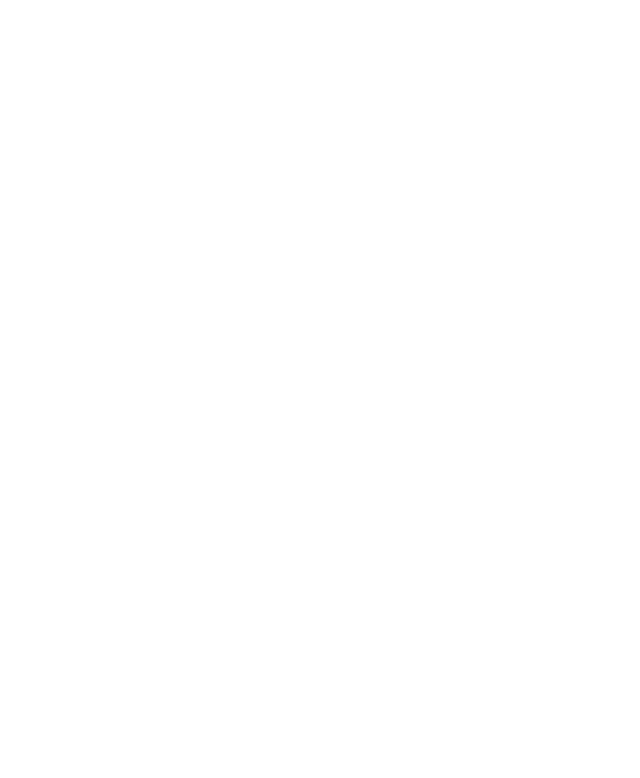
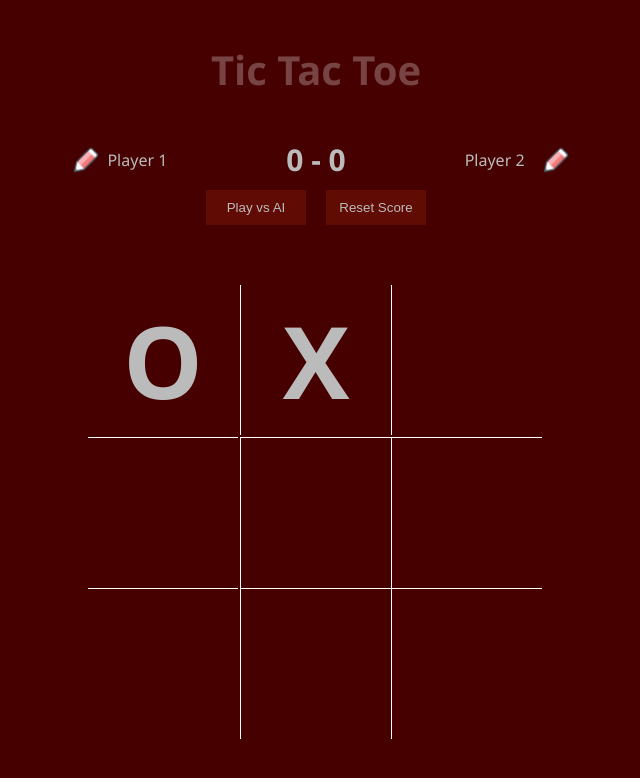
Before and after one commit to MaurizioTonelli/TicTacToe-v2, a plain HTML site: page index.html in a window 1280 px wide. Shown: the whole page, without its empty margins (324-964 px from the left). Drawn offline with Linux system fonts and the light colour scheme.

Commit message:
Add markup and styling

```diff
--- a/index.html
+++ b/index.html
@@ -2,12 +2,43 @@
 <head>
     <meta charset="UTF-8">
     <meta name="viewport" content="width=device-width, initial-scale=1.0">
-    <title>Document</title>
+    <title>Tic Tac Toe</title>
     <link rel="stylesheet" href="reset.css">
     <link rel="stylesheet" href="styles.css">
 </head>
 <body>
+    <h1 class="title">Tic Tac Toe</h1>
 
+    <div class="score-board">
+        <div class="player1">
+            <button class="icon-btn"><img class="icon" src="images/edit_icon.png"></button>
+            <h2 class="player1-name">Player 1</h2>
+        </div>
+        <div class="score">0 - 0</div>
+        <div class="player2">
+            <h2 class="player2-name">Player 2</h2>
+            <button class="icon-btn"><img class="icon" src="images/edit_icon.png"></button>
+        </div>
+    </div>
+    <div class="options-container">
+        <div class="options">
+            <button id="select-player">Play vs AI</button>
+            <button id="reset-score">Reset Score</button>
+        </div>
+    </div>
+    <div class="game-board-container">
+        <div class="game-board">
+            <div id="a1">O</div>
+            <div id="b1">X</div>
+            <div id="c1"></div>
+            <div id="a2"></div>
+            <div id="b2"></div>
+            <div id="c2"></div>
+            <div id="a3"></div>
+            <div id="b3"></div>
+            <div id="c3"></div>
+        </div>
+    </div>
     <script src="main.js"></script>
 </body>
 </html>
--- a/main.js
+++ b/main.js
@@ -0,0 +1,26 @@
+let Gameboard = (function(){
+    let squares = document.querySelectorAll('.game-board div');
+    return {
+        'a1': {value : document.querySelector('#a1').textContent},
+        'b1': {value : document.querySelector('#b1').textContent},
+        'c1': {value : document.querySelector('#c1').textContent},
+        'a2': {value : document.querySelector('#a2').textContent},
+        'b2': {value : document.querySelector('#b2').textContent},
+        'c2': {value : document.querySelector('#c2').textContent},
+        'a3': {value : document.querySelector('#a3').textContent},
+        'b3': {value : document.querySelector('#b3').textContent},
+        'c3': {value : document.querySelector('#c3').textContent},
+    };
+})();
+
+let playerProto = {};
+let player = function(name, score, piece){
+    let player = Object.create(playerProto);
+    player.name = name;
+    player.score = score;
+    player.piece = piece;
+    return player;
+}
+
+player1 = player('player1', 0, 'O');
+player2 = player('player2', 0, 'X');
--- a/styles.css
+++ b/styles.css
@@ -0,0 +1,108 @@
+body{
+    font-size: medium;
+    font-family: 'Segoe UI', Tahoma, Geneva, Verdana, sans-serif;
+    margin: 0;
+    background-color: #470000;
+    color: #bbbbbb;
+}
+
+.title{
+    margin: 50px;
+    text-align: center;
+    font-size: 40px;
+    font-weight: bold;
+    color: rgba(252, 252, 252, 0.267);
+}
+.score-board{
+    width: 50%;
+    margin:auto;
+    display: flex;
+    flex-direction: row;
+    justify-content: space-around;
+}
+.player1, .player2, .score{
+    display:flex;
+    flex-direction: row;
+    line-height: 40px;
+
+}
+.score{
+    font-weight: bold;
+    font-size: 30px;
+}
+.options-container{
+    display: flex;
+    justify-content: center;
+}
+.options{
+    width: 100%;
+    display: flex;
+    flex-direction: row;
+    justify-content: center;
+}
+.options button{
+    margin: 10px;
+    width: 100px;
+    color: #bbbbbb;
+    background: #610b05;
+    padding: 10px;
+    border:0;
+    border-radius: 0;
+    cursor: pointer;
+}
+.options button:hover{
+    opacity: 0.6;
+}
+.game-board{
+    margin: 30px;
+    display: grid;
+    grid-template-columns: 1fr 1fr 1fr;
+    grid-template-rows: 1fr 1fr 1fr;
+
+}
+.game-board div{
+    width: 150px;
+    height: 150px;
+    border: 1px solid white;
+    text-align: center;
+    line-height: 150px;
+    font-size: 100px;
+    font-weight: bold;
+    -webkit-user-select: none; /* Safari */
+    -moz-user-select: none; /* Firefox */
+    -ms-user-select: none; /* IE10+/Edge */
+    user-select: none;
+}
+#a1, #c1, #a3, #c3{
+    border: none;
+}
+#a2, #c2{
+    border-left: none;
+    border-right: none;
+}
+#b1, #b3{
+    border-top:none;
+    border-bottom: none;
+}
+
+
+.game-board-container{
+    display: flex;
+    justify-content: center;
+    margin:20px;
+}
+
+.icon{
+
+    width: 30px;
+    height: auto;
+}
+.icon-btn{
+    margin-left:10px;
+    border:none;
+    background: none;
+}
+.icon-btn:hover{
+    opacity: 0.7;
+    cursor: pointer;
+}
```
Also changed, not shown: images/edit_icon.png (added).
